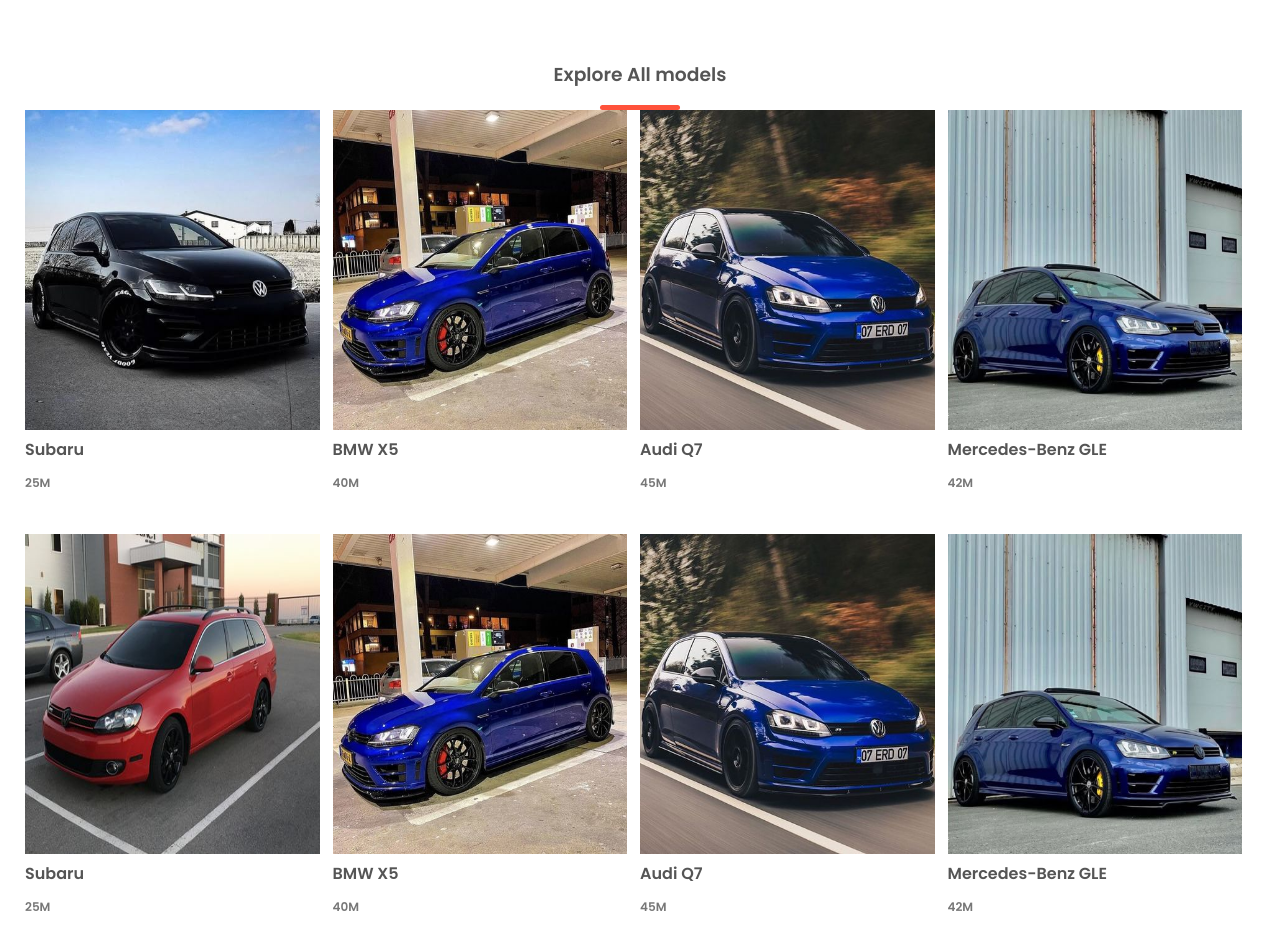
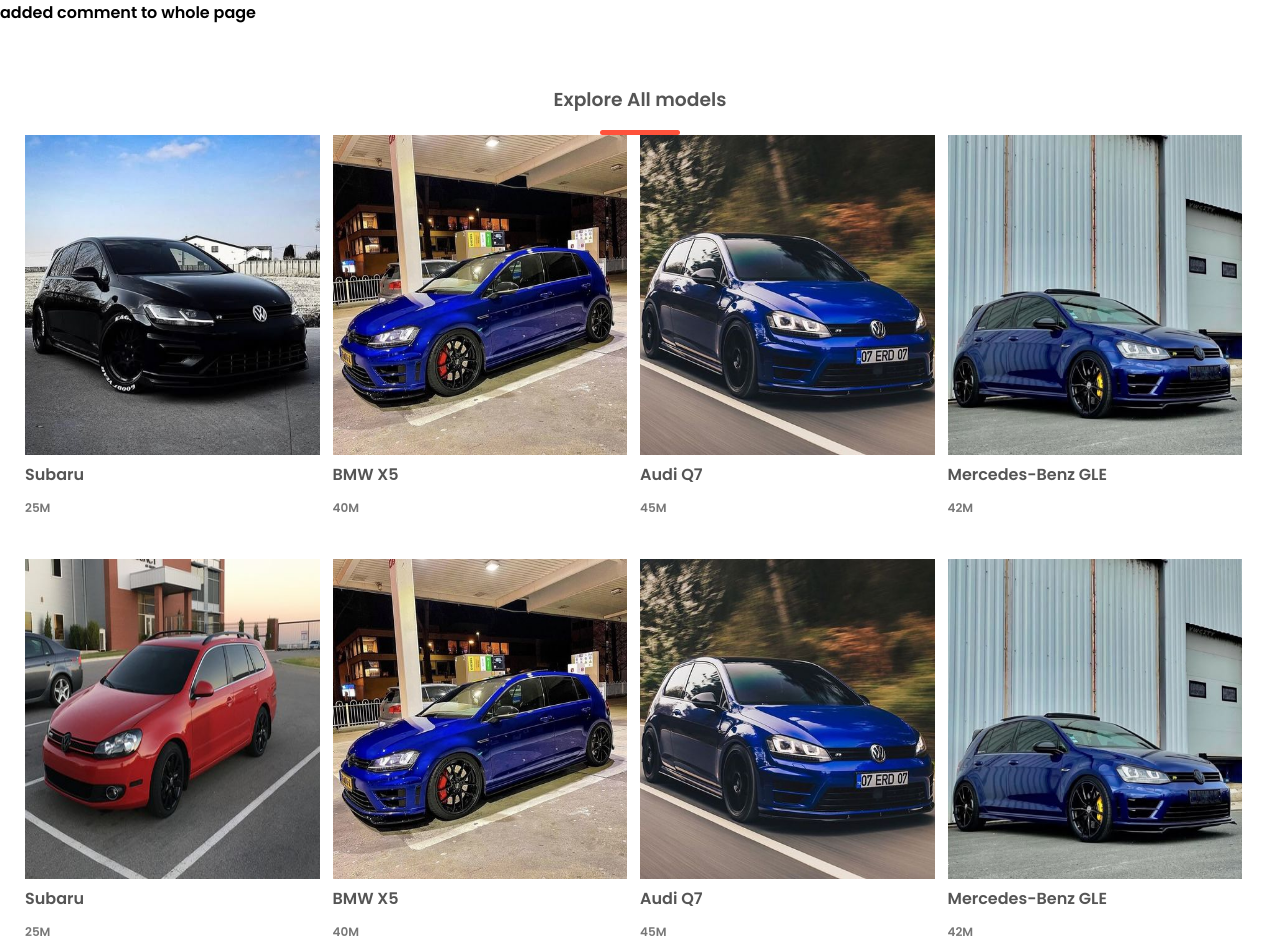
Before and after one commit to spenceryeeko/WEB_DESIGN_C_WORK, a plain HTML site: page index.html in a window 1280 px wide. Shown: the top 944 px of the page. Drawn offline with Linux system fonts and the light colour scheme.

Commit message:
Update index.html

```diff
--- a/index.html
+++ b/index.html
@@ -13,6 +13,10 @@
 <link rel="stylesheet" href="https://cdn.jsdelivr.net/npm/@fortawesome/fontawesome-free@6.6.0/css/fontawesome.min.css" integrity="sha384-NvKbDTEnL+A8F/AA5Tc5kmMLSJHUO868P+lDtTpJIeQdGYaUIuLr4lVGOEA1OcMy" crossorigin="anonymous">
 </head>
 <body>
+
+    added comment to whole page
+
+
     <!----
     <div class="top-bar">
         <span>
```
